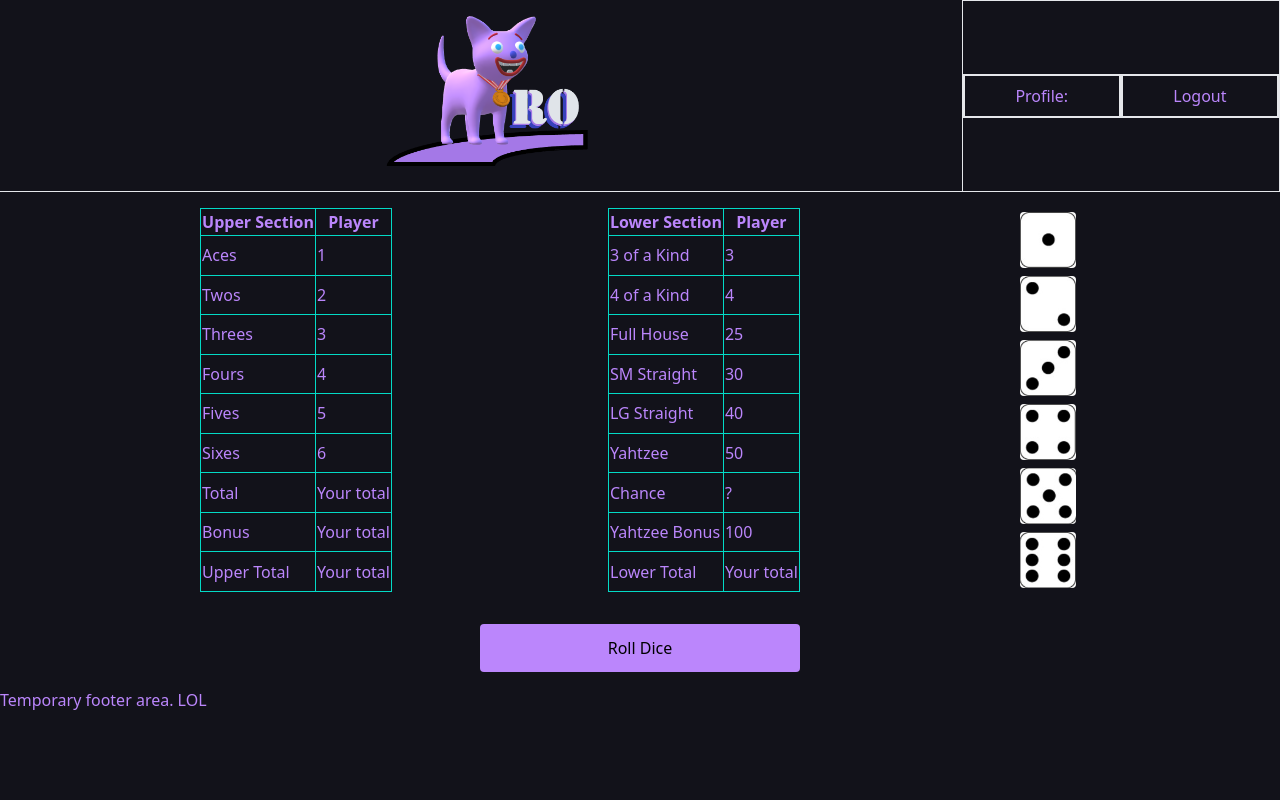
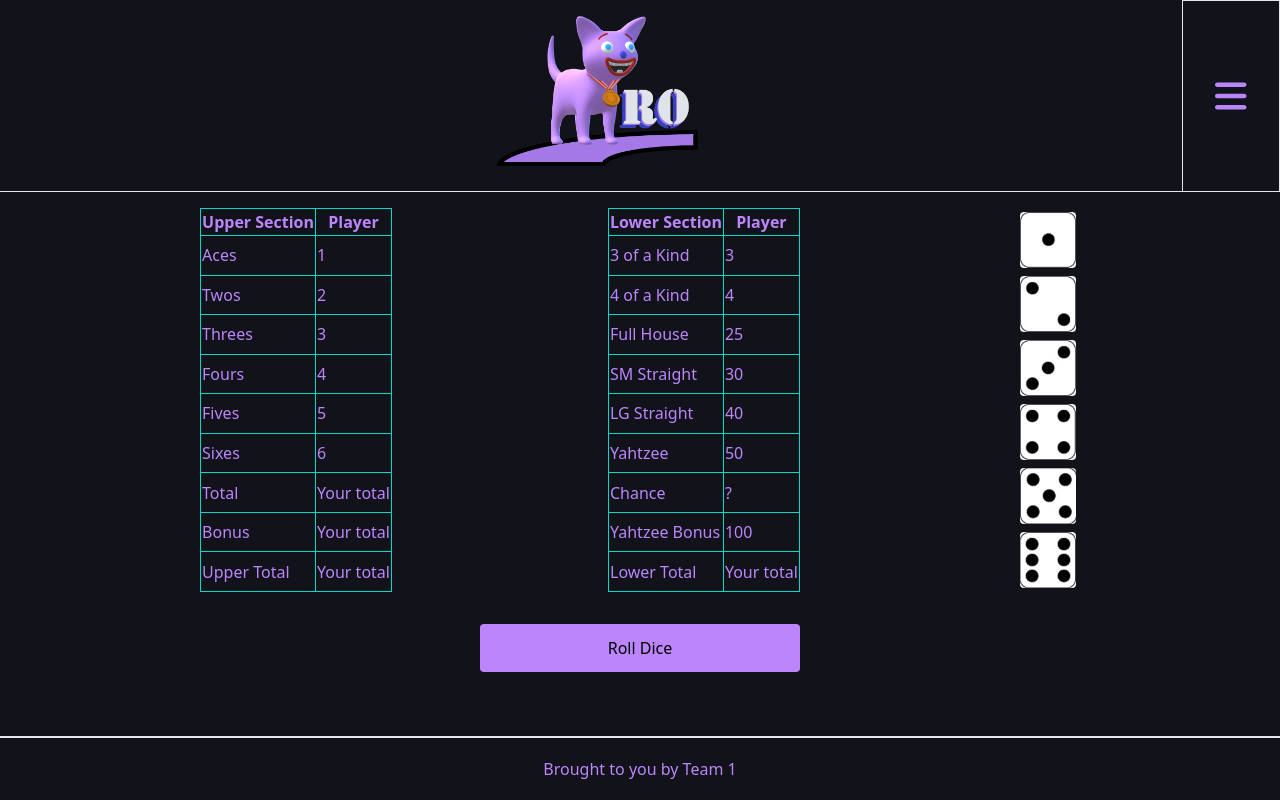
Before and after one commit to JoelKovalcson/Catro-Gaming, a React (Create React App) app in the folder client/: page /yahtzee in a window 1280 px wide. Built offline with nearby package versions, Linux system fonts and the light colour scheme; what tw-elements would draw is missing.

Commit message:
Added little footer, started dropdown menu...bedtime

```diff
--- a/client/src/components/Footer.js
+++ b/client/src/components/Footer.js
@@ -3,7 +3,9 @@ import React from 'react';
 const Footer = () => {
 	return (
 		<>
-			<h3> Temporary footer area. LOL </h3>
+			<div className='absolute inset-x-0 bottom-0 h-16 flex flex-col sm:flex-row justify-center border-t-2 '>
+				<h3 className='flex justify-center sm:m-auto'>Brought to you by Team 1</h3>
+			</div>
 
 		</>
 	)
--- a/client/src/components/Header.js
+++ b/client/src/components/Header.js
@@ -1,8 +1,10 @@
 import React from 'react';
 import Navigator from './Navigator';
 import { Link } from 'react-router-dom';
-import logo from '../assets/images/Arcatro_logo_4.png'
-import auth from '../utils/auth'
+import auth from '../utils/auth';
+import { FontAwesomeIcon } from '@fortawesome/react-fontawesome';
+import { faBars } from '@fortawesome/free-solid-svg-icons';
+
 
 
 
@@ -24,10 +26,33 @@ const Header = () => {
 		return (
 			<header className='flex flex-col sm:flex sm:flex-row sm:h-48'>
 				<Link to='/' className='sm:w-full h-48 bg-logo bg-center bg-contain bg-no-repeat text-center border-b p-4 '></Link>
-				<Navigator/>
+				<div className='flex border justify-center w-full sm:w-1/12'>
+					<button className='text-4xl m-auto hover:text-dark-blue hover:shadow-lg
+						focus:text-dark-blue focus:shadow-lg focus:outline-none focus:ring-0
+						active:text-blue-800 active:shadow-lg
+						transition
+						duration-150
+						ease-in-out'
+						onClick={() => {
+							console.log("click");
+							displayNavbar();
+
+						}} >
+						<FontAwesomeIcon icon={faBars} />
+					</button>
+				</div>
+				{/* <Navigator/> */}
 			</header>
 		)
 	}
 }
 
+const displayNavbar = () => {
+	return (
+		// <Navigator/>
+		console.log('Hey')
+	)
+}
+
+
 export default Header;
--- a/package.json
+++ b/package.json
@@ -13,5 +13,10 @@
   "license": "ISC",
   "devDependencies": {
     "concurrently": "^7.0.0"
+  },
+  "dependencies": {
+    "@fortawesome/fontawesome-svg-core": "^6.1.0",
+    "@fortawesome/free-solid-svg-icons": "^6.1.0",
+    "@fortawesome/react-fontawesome": "^0.1.18"
   }
 }
```
Also changed, not shown: client/src/utils/homepage/homepage.css (line endings or trailing spaces).
